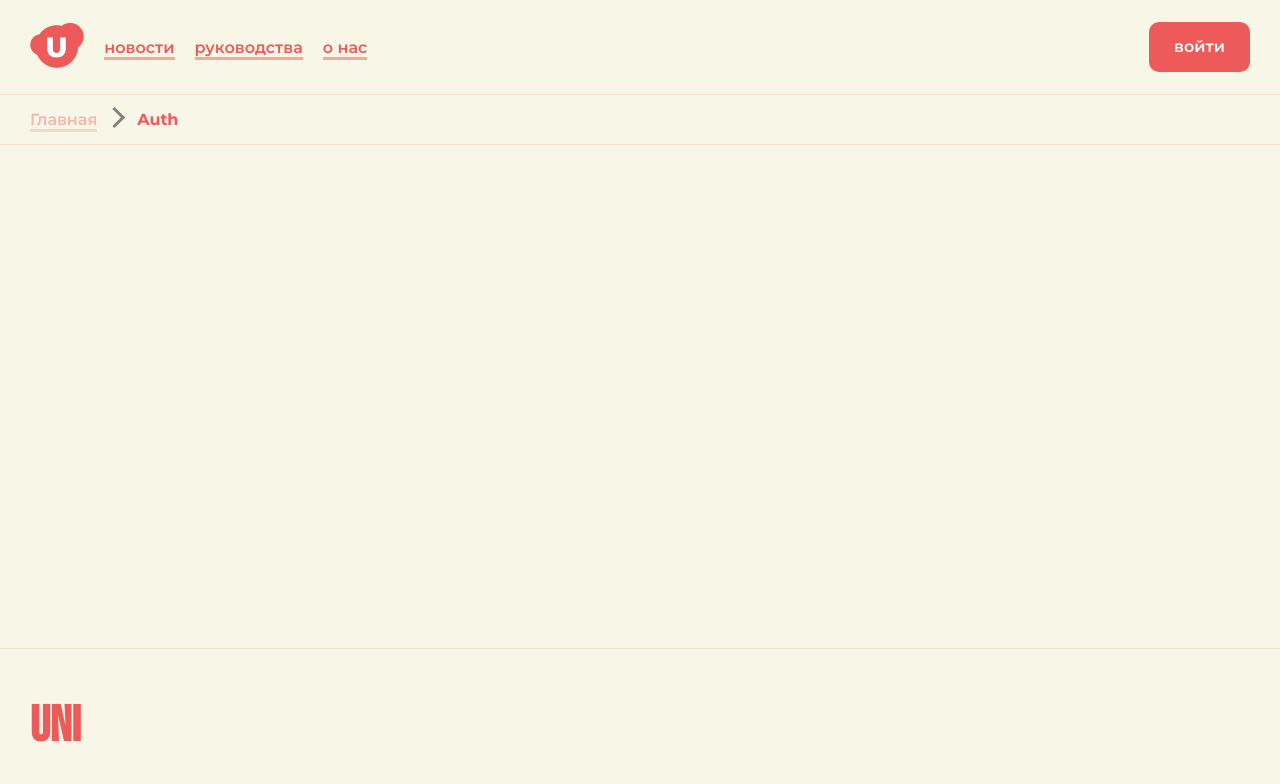
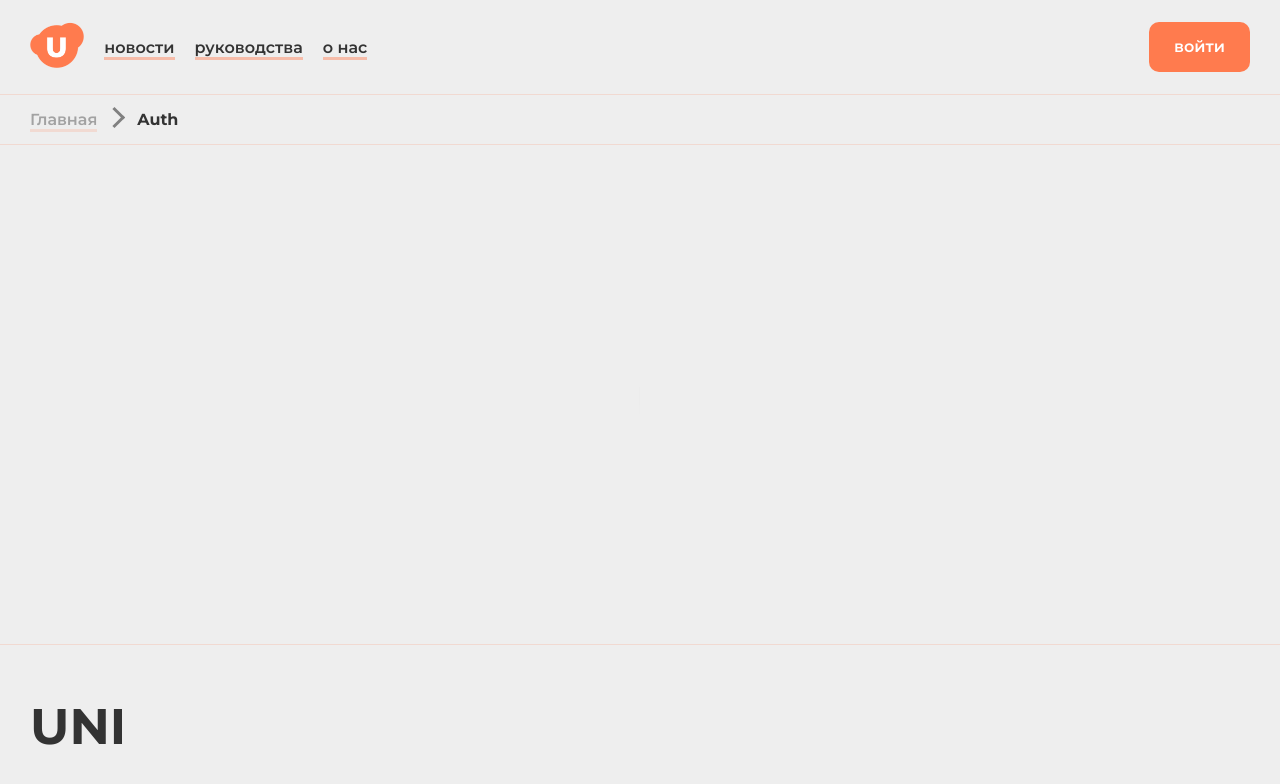
Before and after one commit to cartwheee11/united, a Vue app: page /Auth in a window 1280 px wide. Shown: the top 784 px of the page. Built offline with nearby package versions, Linux system fonts and the light colour scheme; no server answers; what vue-sweetalert2 would draw is missing.

Commit message:
better design

```diff
--- a/src/App.vue
+++ b/src/App.vue
@@ -48,6 +48,7 @@
 
   h1 {
     font-weight: 800;
+    /* font-family: "Oswald"; */
   }
 
   button,
@@ -122,6 +123,21 @@
     background-color: orange !important;
   }
 
+  .info-block {
+    border-radius: 10px;
+    padding: 50px;
+    margin-top: 50px;
+    margin-bottom: 50px;
+    /* border: 1px solid var(--c-border); */
+    /* box-shadow: 0 1px 5px 0 rgba(146, 21, 21, 0.2); */
+    border-radius: 0px;
+
+    border-top: 5px solid var(--c-accent);
+    /* border: 1px solid var(--c-border); */
+    /* border-radius: 10px; */
+    background: white;
+  }
+
   @media screen and (max-width: 850px) {
     .container {
       padding-left: 15px;
--- a/src/assets/base.css
+++ b/src/assets/base.css
@@ -5,11 +5,12 @@
   --dark-gray: #e3e2e2;
 
   /* --c-body: rgb(255, 235, 235); */
-  --c-body: #f8f6e7;
+  --c-body: #eeeeee;
+  --c-text: rgb(51, 51, 51);
+  --c-accent: #ff7b4e;
   --с-accent-dark: rgb(53, 48, 48);
-  --c-accent: #ec5a59;
-  --c-underline: #eb47266e;
-  --c-border: #eb472620;
+  --c-underline: #ff7a4e6f;
+  --c-border: #ff7a4e2e;
 }
 
 @font-face {
@@ -19,13 +20,16 @@
 
 * {
   box-sizing: border-box;
-  color: var(--c-accent);
+  color: var(--c-text);
   font-family: "montserrat";
 }
 
 h1,
-h2 {
-  font-family: "Oswald";
+h2,
+h3 {
+  font-family: "Montserrat";
+  line-height: 1.1;
+
   /* text-transform: uppercase; */
 }
 
@@ -80,6 +84,7 @@ p {
 }
 
 h1 {
+  font-weight: 700;
   font-size: 80px;
   margin-top: 1.4em;
 }
@@ -92,7 +97,7 @@ h2 {
 h3 {
   font-size: 30px;
   margin-top: 1.2em;
-  font-family: "Oswald";
+  /* font-family: "Oswald"; */
 }
 
 p {
--- a/src/components/NavBar.vue
+++ b/src/components/NavBar.vue
@@ -39,7 +39,7 @@
             <a href="#">{{ $store.state.user.guildProfile?.nick }}</a>
             <button class="log-out-button" @click="logOut">
               <img
-                src="https://img.icons8.com/fluency-systems-filled/48/ec5a59/exit.png"
+                src="https://img.icons8.com/fluency-systems-filled/48/ff7b4e/exit.png"
               />
             </button>
           </div>
--- a/src/views/Auth.vue
+++ b/src/views/Auth.vue
@@ -2,8 +2,11 @@
   <div class="container askjhdkjashd" v-if="state == 'loading'">
     <Spinner />
   </div>
-  <div v-else-if="state == 'bad login'" class="readable-container text-block">
-    <h3 style="margin: 0">ошибка входа</h3>
+  <div
+    v-else-if="state == 'bad login'"
+    class="readable-container info-block text-block"
+  >
+    <h3 style="margin: 0">Ошибка входа</h3>
     <p>
       Для того, чтобы войти на сайт, необходимо состоять в нашем дискорд-сервере
     </p>
@@ -54,11 +57,11 @@
     vertical-align: middle;
   }
 
-  .readable-container {
+  /* .readable-container {
     padding: 50px;
     margin-top: 50px;
     margin-bottom: 50px;
     box-shadow: 0 1px 5px 0 rgba(0, 0, 0, 0.2);
     border-radius: 10px;
-  }
+  } */
 </style>
--- a/src/views/Create.vue
+++ b/src/views/Create.vue
@@ -1,6 +1,6 @@
 <template>
   <div>
-    <div class="readable-container wrapper text-block readable-container">
+    <div class="readable-container info-block text-block readable-container">
       <h3 style="margin-top: 0">Добавь публикацию</h3>
       <p>
         Чтобы добавить статью, сперва надо ее написать тут
@@ -172,13 +172,11 @@ script.
   }
 
   .wrapper {
-    /* border: 1px #dfdfdf solid; */
     border-radius: 10px;
     padding: 50px;
     margin-top: 50px;
     margin-bottom: 50px;
     box-shadow: 0 1px 5px 0 rgba(0, 0, 0, 0.2);
-    /* padding: 20px; */
     border-radius: 10px;
   }
 
--- a/src/views/Home.vue
+++ b/src/views/Home.vue
@@ -428,6 +428,7 @@
   }
 
   .title-section button {
+    margin-top: 30px;
     border-radius: 1000px;
     /* background-color: var(--с-accent-dark); */
     background: none;
@@ -448,7 +449,7 @@
   }
 
   h1 {
-    font-size: 130px;
+    font-size: 120px;
     /* text-align: left; */
     /* max-width: 1000px; */
     margin-top: 0;
@@ -540,6 +541,7 @@
 
   .player-container {
     background-color: var(--c-accent);
+
     padding: 20px;
     /* color: white; */
     /* border: solid #dfdfdf 1px; */
@@ -577,16 +579,38 @@
     border-radius: 10px;
   }
 
+  .title-section {
+    margin-top: 70px;
+    margin-bottom: 60px;
+  }
+
+  @media screen and (max-width: 1300px) {
+    .container {
+      max-width: 1150px;
+    }
+
+    .title-section {
+      margin-top: 50px;
+      margin-bottom: 50px;
+    }
+
+    .title-section h1 {
+      font-size: 110px;
+    }
+  }
+
   @media screen and (max-width: 850px) {
     .title-section {
       text-align: center;
+      margin-top: 60px;
+      margin-bottom: 60px;
     }
 
     .tutorials-section .grid {
       grid-template-columns: 1fr;
     }
 
-    h1 {
+    .title-section h1 {
       font-size: 60px;
       text-align: center;
       margin-top: 0;
@@ -614,6 +638,12 @@
     .main-wrapper {
       overflow: hidden !important;
       /* overflow- */
+    }
+  }
+
+  @media screen and (max-width: 390px) {
+    .title-section h1 {
+      font-size: 40px;
     }
   }
 </style>
--- a/src/views/Publication.vue
+++ b/src/views/Publication.vue
@@ -118,6 +118,18 @@
   .readable-container {
     margin-left: 0;
   }
+
+  h1 {
+    margin-top: 80px;
+    margin-bottom: 70px;
+  }
+
+  @media screen and (max-width: 850px) {
+    h1 {
+      margin-bottom: 10px;
+      margin-top: 30px;
+    }
+  }
 </style>
 
 <style>
--- a/src/views/Tutorials.vue
+++ b/src/views/Tutorials.vue
@@ -179,9 +179,12 @@
 
   .controls {
     /* min-height: 300px; */
-    box-shadow: 0 1px 5px 0 rgba(0, 0, 0, 0.2);
+    /* box-shadow: 0 1px 5px 0 rgba(0, 0, 0, 0.2); */
+    border-top: 5px solid var(--c-accent);
+    /* border: 1px solid var(--c-border); */
     padding: 20px;
-    border-radius: 10px;
+    /* border-radius: 10px; */
+    background: white;
   }
 
   .controls-wrapper h3 {
```
Also changed, not shown: src/assets/united-logo-small.png.
